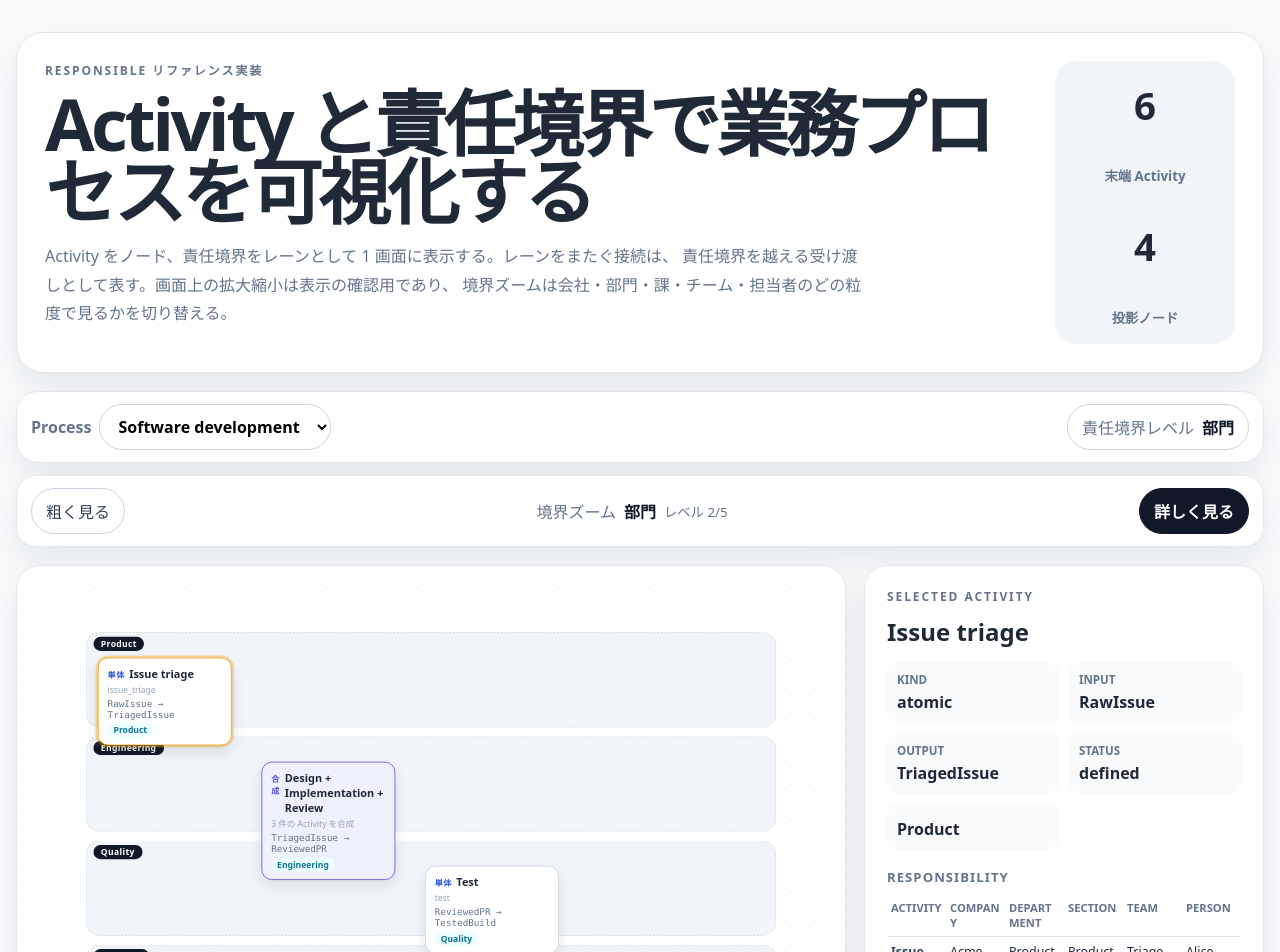
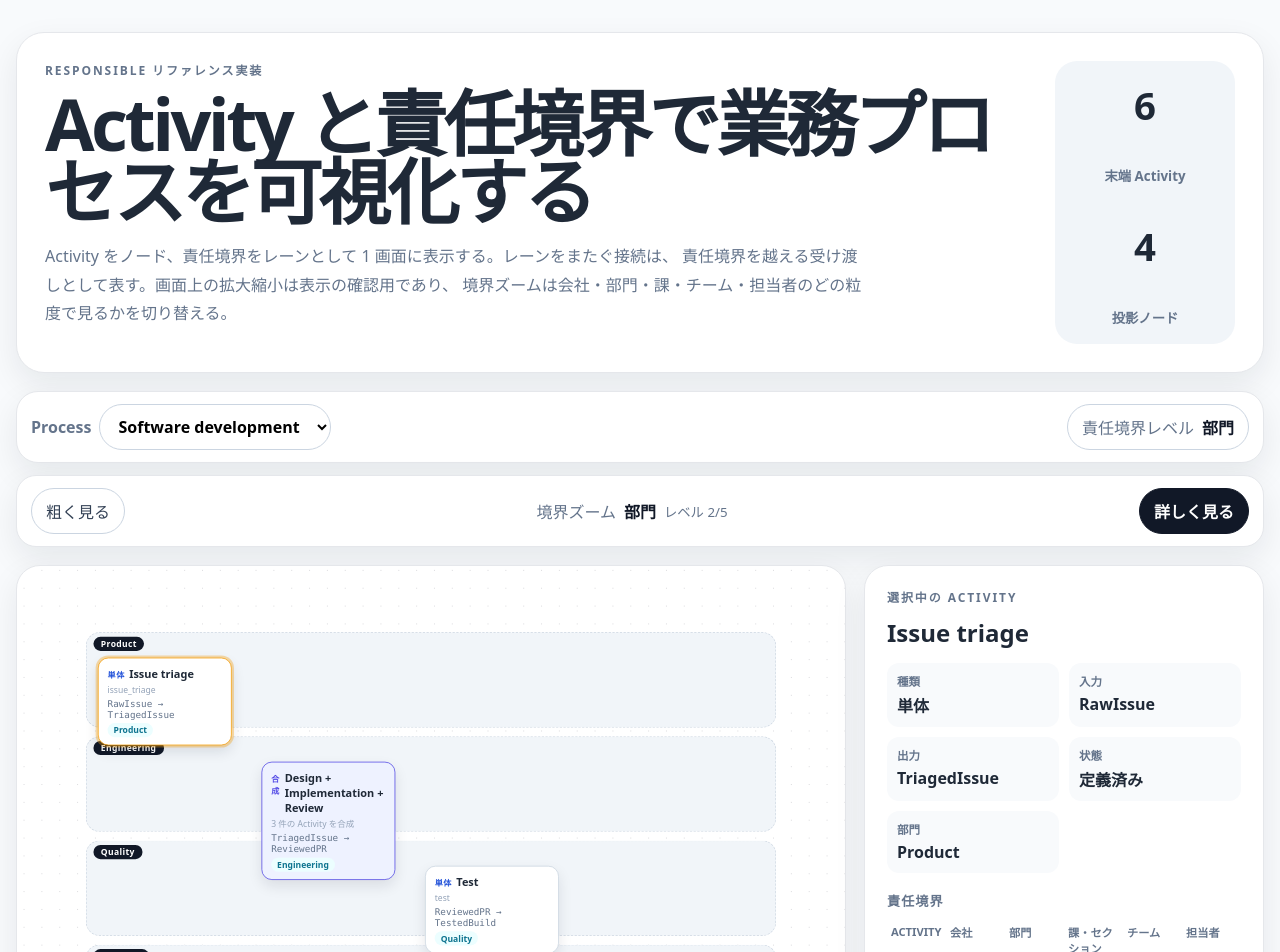
Before and after one commit to f4ah6o/responsible, a React (Vite) app: page / in a window 1280 px wide. Shown: the top 952 px of the page. Built offline with nearby package versions, Linux system fonts and the light colour scheme.

Commit message:
refactor: localize activity inspector

```diff
--- a/src/viewer/Inspector.tsx
+++ b/src/viewer/Inspector.tsx
@@ -4,10 +4,31 @@ import type { ActivityDef, Id, ProjectedActivity } from "../model.js";
 export type InspectorProps = {
   activity: ProjectedActivity | undefined;
   activities: Readonly<Record<Id, ActivityDef>>;
-  boundaryKey: string;
+  boundaryLabel: string;
 };
 
 const LEVELS: readonly string[] = [...HIERARCHICAL_BOUNDARY_ORDER];
+
+const LEVEL_LABELS: Record<string, string> = {
+  company: "会社",
+  department: "部門",
+  section: "課・セクション",
+  team: "チーム",
+  person: "担当者",
+};
+
+const KIND_LABELS: Record<string, string> = {
+  atomic: "単体",
+  composite: "合成",
+};
+
+const STATUS_LABELS: Record<string, string> = {
+  discovered: "発見済み",
+  defined: "定義済み",
+  validated: "検証済み",
+  automatable: "自動化可能",
+  composite: "合成",
+};
 
 function sourceIdsOf(activity: ProjectedActivity): readonly Id[] {
   return activity.kind === "atomic" ? [activity.activityId] : activity.activityIds;
@@ -24,12 +45,12 @@ function unique(ids: readonly Id[]): Id[] {
   return result;
 }
 
-export function Inspector({ activity, activities, boundaryKey }: InspectorProps) {
+export function Inspector({ activity, activities, boundaryLabel }: InspectorProps) {
   if (!activity) {
     return (
-      <aside className="inspector" aria-label="Activity inspector">
+      <aside className="inspector" aria-label="Activity 詳細">
         <div className="panel">
-          <p className="empty-note">Select an Activity node to inspect it.</p>
+          <p className="empty-note">Activity ノードを選択すると詳細を表示します。</p>
         </div>
       </aside>
     );
@@ -45,38 +66,40 @@ export function Inspector({ activity, activities, boundaryKey }: InspectorProps)
       : sources.map((source) => source.name ?? source.id).join(" + ");
   const status = activity.kind === "atomic" ? (sources[0]?.status ?? "discovered") : "composite";
   const childIds = unique(sources.flatMap((source) => [...(source.children ?? [])]));
+  const kindLabel = KIND_LABELS[activity.kind] ?? activity.kind;
+  const statusLabel = STATUS_LABELS[status] ?? status;
 
   return (
-    <aside className="inspector" aria-label="Activity inspector">
+    <aside className="inspector" aria-label="Activity 詳細">
       <div className="panel">
-        <p className="eyebrow">selected activity</p>
+        <p className="eyebrow">選択中の Activity</p>
         <h2>{title}</h2>
         <dl className="facts">
           <div>
-            <dt>Kind</dt>
-            <dd>{activity.kind}</dd>
+            <dt>種類</dt>
+            <dd>{kindLabel}</dd>
           </div>
           <div>
-            <dt>Input</dt>
+            <dt>入力</dt>
             <dd>{activity.input}</dd>
           </div>
           <div>
-            <dt>Output</dt>
+            <dt>出力</dt>
             <dd>{activity.output}</dd>
           </div>
           <div>
-            <dt>Status</dt>
-            <dd>{status}</dd>
+            <dt>状態</dt>
+            <dd>{statusLabel}</dd>
           </div>
           <div>
-            <dt>{boundaryKey}</dt>
+            <dt>{boundaryLabel}</dt>
             <dd>{activity.boundary}</dd>
           </div>
         </dl>
 
         {activity.kind === "composite" ? (
           <>
-            <h3>Composed activities</h3>
+            <h3>合成された Activity</h3>
             <ol className="activity-id-list">
               {sourceIds.map((id) => (
                 <li key={id}>{activities[id]?.name ?? id}</li>
@@ -85,13 +108,13 @@ export function Inspector({ activity, activities, boundaryKey }: InspectorProps)
           </>
         ) : null}
 
-        <h3>Responsibility</h3>
+        <h3>責任境界</h3>
         <table className="responsibility-table">
           <thead>
             <tr>
               <th>Activity</th>
               {LEVELS.map((level) => (
-                <th key={level}>{level}</th>
+                <th key={level}>{LEVEL_LABELS[level] ?? level}</th>
               ))}
             </tr>
           </thead>
@@ -107,7 +130,7 @@ export function Inspector({ activity, activities, boundaryKey }: InspectorProps)
           </tbody>
         </table>
 
-        <h3>Children</h3>
+        <h3>子 Activity</h3>
         <div className="child-list">
           {childIds.length > 0 ? (
             childIds.map((id) => (
@@ -116,7 +139,7 @@ export function Inspector({ activity, activities, boundaryKey }: InspectorProps)
               </span>
             ))
           ) : (
-            <span className="empty-note">No child Activity.</span>
+            <span className="empty-note">子 Activity はありません。</span>
           )}
         </div>
       </div>
```
